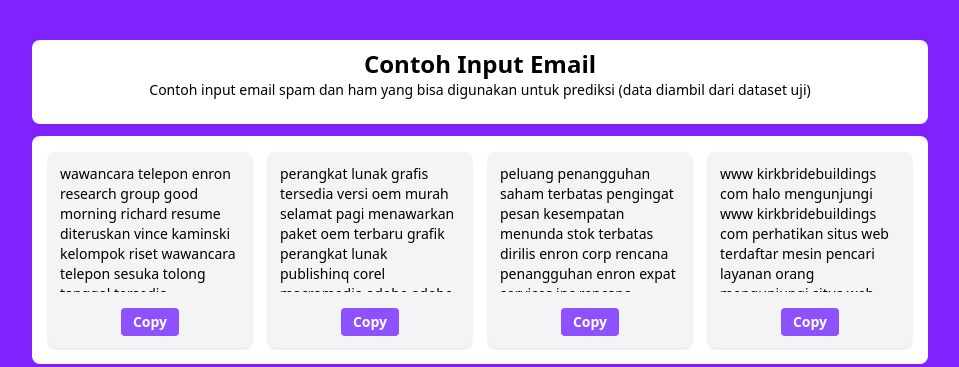
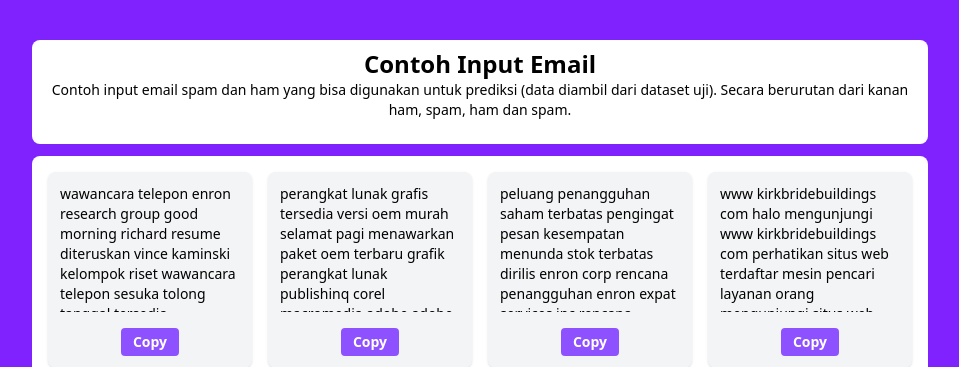
Before and after one commit to rhmtspr/NLP_project, a plain HTML site: page index.html in a window 1280 px wide. Shown: the top 367 px of the page, without its empty margins (160-1119 px from the left). Drawn offline with nearby package versions, Linux system fonts and the light colour scheme.

Commit message:
created requirements.txt

```diff
--- a/index.html
+++ b/index.html
@@ -12,7 +12,7 @@
       <div class="text-center max-w-4xl mb-3">
         <div class="bg-white p-2 mb-3 rounded-lg">
           <h1 class="text-2xl font-bold">Contoh Input Email</h1>
-          <p class="mb-4 text-sm">Contoh input email spam dan ham yang bisa digunakan untuk prediksi (data diambil dari dataset uji)</p>
+          <p class="mb-4 text-sm">Contoh input email spam dan ham yang bisa digunakan untuk prediksi (data diambil dari dataset uji). Secara berurutan dari kanan ham, spam, ham dan spam.</p>
         </div>
         <div class="bg-white p-4 rounded-lg grid grid-cols-1 md:grid-cols-2 lg:grid-cols-4 gap-4">
           <div class="relative bg-gray-100 p-3 rounded-lg shadow">
```
Also changed, not shown: requirements.txt (added).
